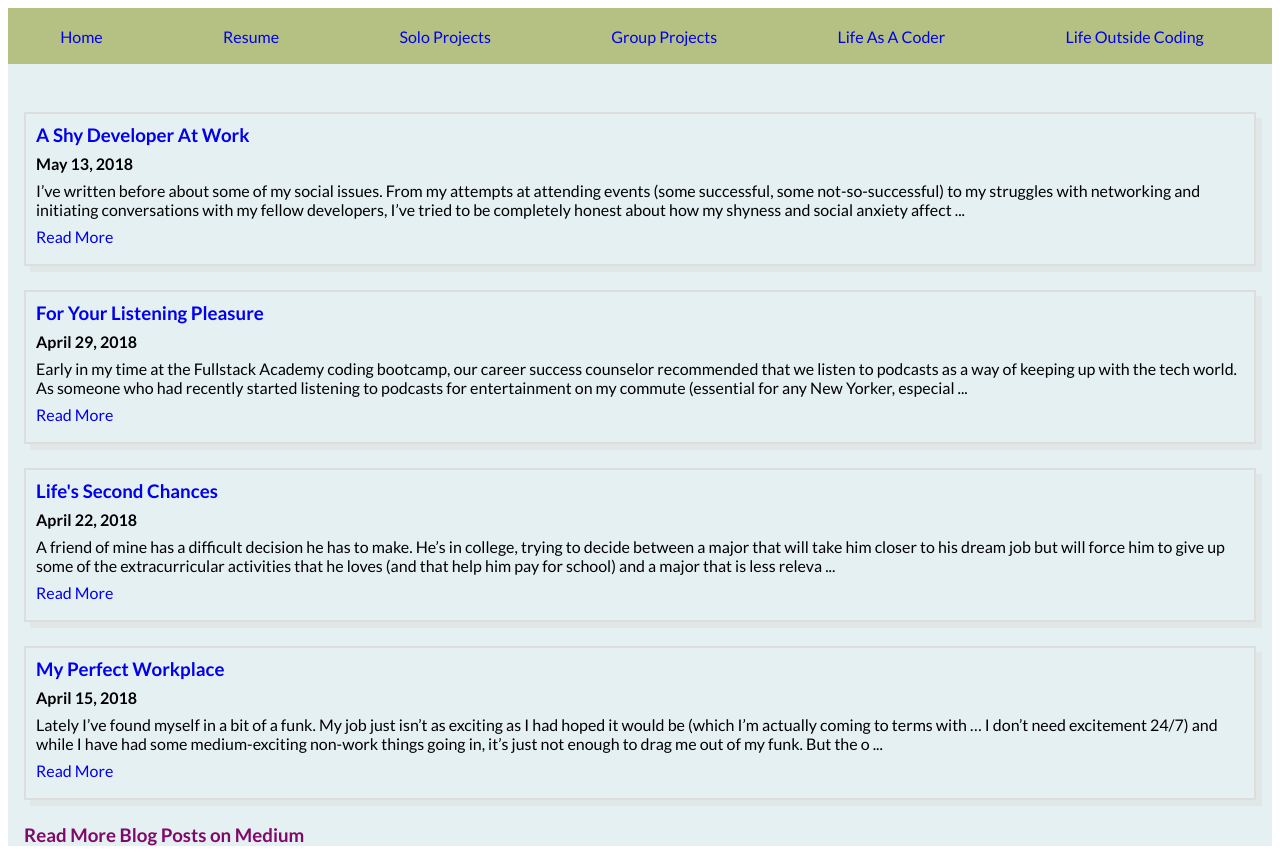
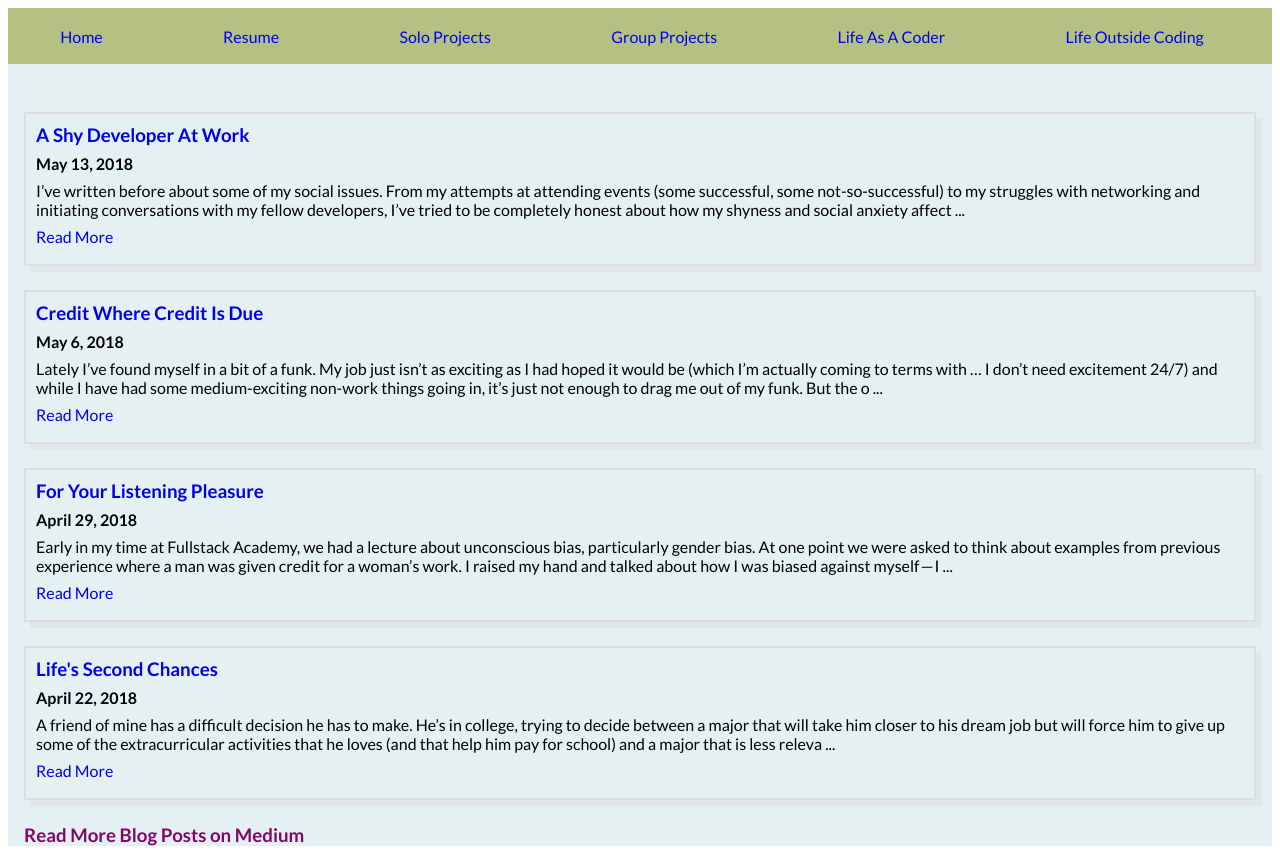
Before and after one commit to SarahLKatz/portfolio_site, a Next.js app: page /blog in a window 1280 px wide. Built offline with nearby package versions, Linux system fonts and the light colour scheme.

Commit message:
quick fix

```diff
--- a/pages/blog.js
+++ b/pages/blog.js
@@ -10,10 +10,16 @@ export default () => {
         summary={`I’ve written before about some of my social issues. From my attempts at attending events (some successful, some not-so-successful) to my struggles with networking and initiating conversations with my fellow developers, I’ve tried to be completely honest about how my shyness and social anxiety affect my life as a developer. Partially because I don’t like to hide who I am, but also because I know I’m not the only one struggling with these issues, and I want other future (and current) devs who struggle socially to know that they’re not alone.`}
       />
       <BlogPost
+        title="Credit Where Credit Is Due"
+        date="May 6, 2018"
+        url="https://medium.com/@sarahscode/credit-where-credit-is-due-c0e5de21483d"
+        summary={`Lately I’ve found myself in a bit of a funk. My job just isn’t as exciting as I had hoped it would be (which I’m actually coming to terms with … I don’t need excitement 24/7) and while I have had some medium-exciting non-work things going in, it’s just not enough to drag me out of my funk. But the other day, while contemplating my second cup of coffee, I came up with a question that I thought it would be fun to answer:`}
+      />
+      <BlogPost
         title="For Your Listening Pleasure"
         date="April 29, 2018"
         url="https://medium.com/@sarahscode/for-your-listening-pleasure-d45da363e141"
-        summary={`Early in my time at the Fullstack Academy coding bootcamp, our career success counselor recommended that we listen to podcasts as a way of keeping up with the tech world. As someone who had recently started listening to podcasts for entertainment on my commute (essential for any New Yorker, especially one with a commute as long as mine), I was excited to see what podcasts the tech world had to offer.`}
+        summary={`Early in my time at Fullstack Academy, we had a lecture about unconscious bias, particularly gender bias. At one point we were asked to think about examples from previous experience where a man was given credit for a woman’s work. I raised my hand and talked about how I was biased against myself — I never took credit for anything I did, and it got to the point where everyone assumed that my (male) boss was the one who did everything in the office and I didn’t do anything.`}
       />
       <BlogPost
         title="Life's Second Chances"
@@ -21,12 +27,6 @@ export default () => {
         url="https://medium.com/@sarahscode/lifes-second-chances-4515e2bf87fa"
         summary={`A friend of mine has a difficult decision he has to make. He’s in college, trying to decide between a major that will take him closer to his dream job but will force him to give up some of the extracurricular activities that he loves (and that help him pay for school) and a major that is less relevant to his dream job, but will allow him to keep up his extracurricular activites. Many of his friends that have been through this dilemma (including me) have been sharing our own life stories to try to help him make the decision.`}
         />
-      <BlogPost
-        title="My Perfect Workplace"
-        date="April 15, 2018"
-        url="https://medium.com/@sarahscode/my-perfect-workplace-279870863ace"
-        summary={`Lately I’ve found myself in a bit of a funk. My job just isn’t as exciting as I had hoped it would be (which I’m actually coming to terms with … I don’t need excitement 24/7) and while I have had some medium-exciting non-work things going in, it’s just not enough to drag me out of my funk. But the other day, while contemplating my second cup of coffee, I came up with a question that I thought it would be fun to answer:`}
-      />
       <a href="https://medium.com/@sarahscode" target="_blank"><h3 className="highlight">Read More Blog Posts on Medium</h3></a>
       <style jsx>{`
         a {
```
